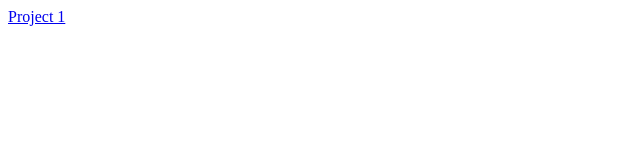
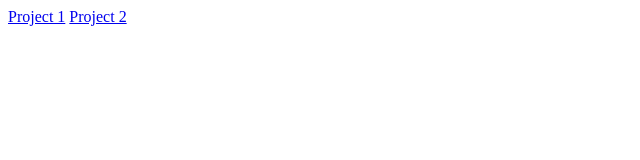
Before and after one commit to erinpark19/erinpark19.github.io, a plain HTML site: page projects/index.html in a window 1280 px wide. Shown: the full height of the page, 0-640 px from the left. Drawn offline with Linux system fonts and the light colour scheme.

Commit message:
Update index.html

```diff
--- a/projects/index.html
+++ b/projects/index.html
@@ -9,6 +9,7 @@
 </head>
 <body>
 <a href="project-1/index.html">Project 1</a>
+<a href="project-2/index.html">Project 2</a>
 
 
 </body>
```
